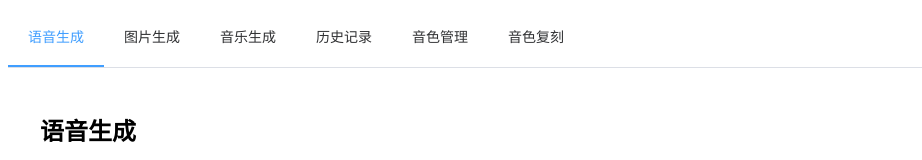
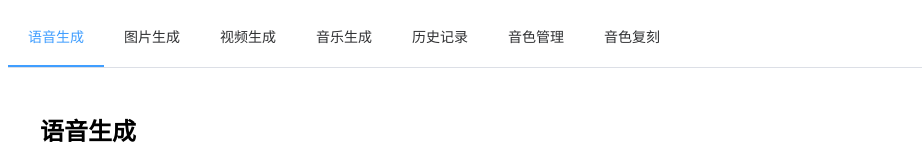
Before and after one commit to atan135/MiniMax-VoiceImage, a Vue app in the folder client/: page /voice in a window 1280 px wide. Shown: the top 160 px of the page, without its empty margins (0-922 px from the left). Built offline with nearby package versions, Linux system fonts and the light colour scheme; no server answers.

Commit message:
feat(client): wire /video into router and App menu
- router.js: import VideoView + add { path: '/video', component: VideoView } (after /image)

- App.vue: add 视频生成 el-menu-item (after /image)

```diff
--- a/client/src/App.vue
+++ b/client/src/App.vue
@@ -3,6 +3,7 @@
     <el-menu mode="horizontal" :default-active="$route.path" router>
       <el-menu-item index="/voice">语音生成</el-menu-item>
       <el-menu-item index="/image">图片生成</el-menu-item>
+      <el-menu-item index="/video">视频生成</el-menu-item>
       <el-menu-item index="/music">音乐生成</el-menu-item>
       <el-menu-item index="/history">历史记录</el-menu-item>
       <el-menu-item index="/voice/manage">音色管理</el-menu-item>
--- a/client/src/router.js
+++ b/client/src/router.js
@@ -1,6 +1,7 @@
 import { createRouter, createWebHistory } from 'vue-router'
 import VoiceView from './views/VoiceView.vue'
 import ImageView from './views/ImageView.vue'
+import VideoView from './views/VideoView.vue'
 import MusicView from './views/MusicView.vue'
 import HistoryView from './views/HistoryView.vue'
 import VoiceManageView from './views/VoiceManageView.vue'
@@ -10,6 +11,7 @@ const routes = [
   { path: '/', redirect: '/voice' },
   { path: '/voice', component: VoiceView },
   { path: '/image', component: ImageView },
+  { path: '/video', component: VideoView },
   { path: '/music', component: MusicView },
   { path: '/history', component: HistoryView },
   { path: '/voice/manage', component: VoiceManageView },
```
